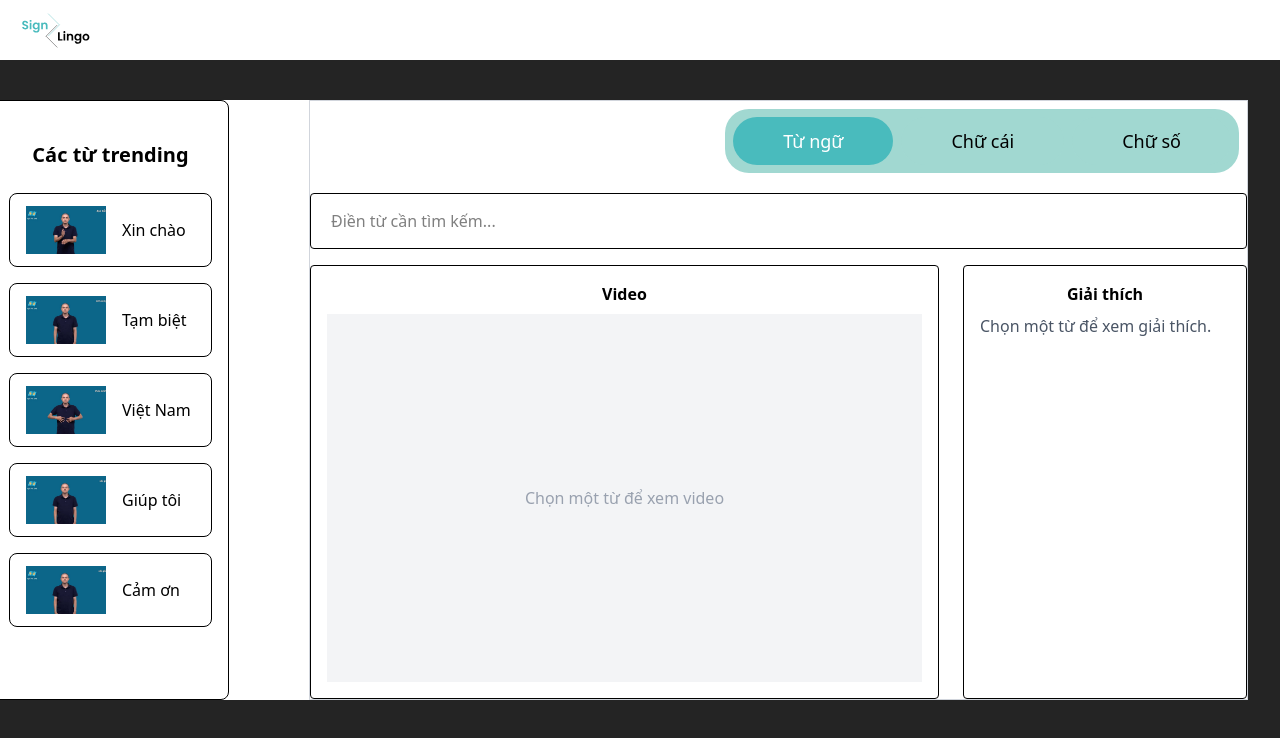
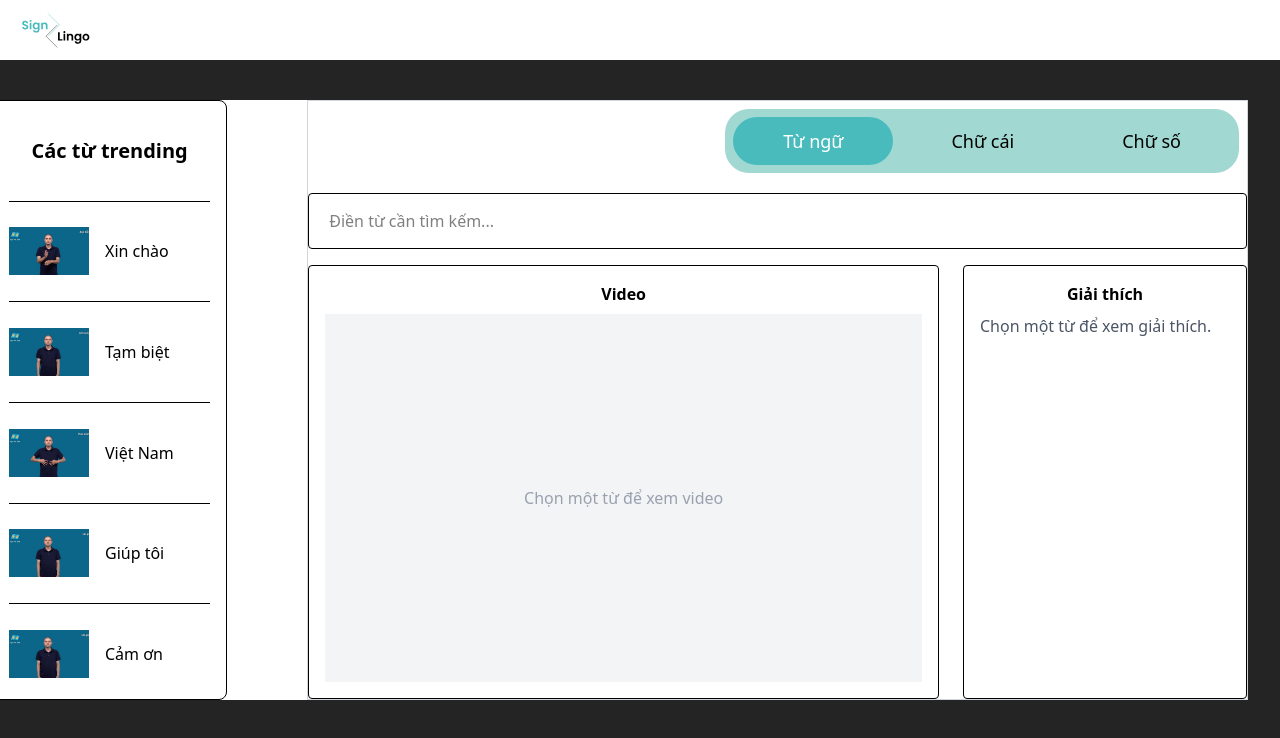
Before and after one commit to HmmOrange/SignLingo, a React (Vite) app: page /dictionary in a window 1280 px wide. Shown: the top 738 px of the page. Built offline with nearby package versions, Linux system fonts and the light colour scheme.

Commit message:
fix NavBar

```diff
--- a/src/Dictionary/Dictionary.jsx
+++ b/src/Dictionary/Dictionary.jsx
@@ -57,15 +57,16 @@ function Dictionary() {
         <div className="flex m-0 p-0 -ml-10">
             <div className="flex bg-white text-black w-full">
                 {/* Sidebar - Các từ trending */}
-                <aside className="w-1/5 border rounded-lg p-4 py-10 mr-20">
-                    <h2 className="text-xl font-bold mb-6">Các từ trending</h2>
-                    <ul className="space-y-4">
+                <aside className="w-1/5 border rounded-lg mr-20 flex-col overflow-hidden">
+                    <h2 className="text-xl font-bold h-1/6 flex items-center justify-center">Các từ trending</h2>
+                    <ul className="h-5/6 overflow-y-hidden overflow-x-hidden">
                         {trendingWords.map((word, index) => {
                             const isSelected = selectedWord === word;
                             return (
+                                <React.Fragment key={index}>
+                                    {index === 0 && <hr className="mx-4 border-t" />}
                                     <li
-                                    key={index}
-                                    className={`flex items-center space-x-4 border rounded-lg px-4 py-3 w-full cursor-pointer transition ${
+                                        className={`flex h-1/5 items-center space-x-4 px-4 hover:bg-[#49BBBD]/60 py-3 w-full cursor-pointer transition ${
                                             isSelected ? '' : 'hover:bg-[#49BBBD]/60'
                                         }`}
                                         onClick={() => setSelectedWord(word)}
@@ -77,6 +78,8 @@ function Dictionary() {
                                         />
                                         <span className="text-base font-medium break-words max-w-[100px]">{word}</span>
                                     </li>
+                                    {index < trendingWords.length - 1 && <hr className="mx-4 border-t" />}
+                                </React.Fragment>
                             );
                         })}
                     </ul>
```
Lines whose indentation alone changed are shown as unchanged.
